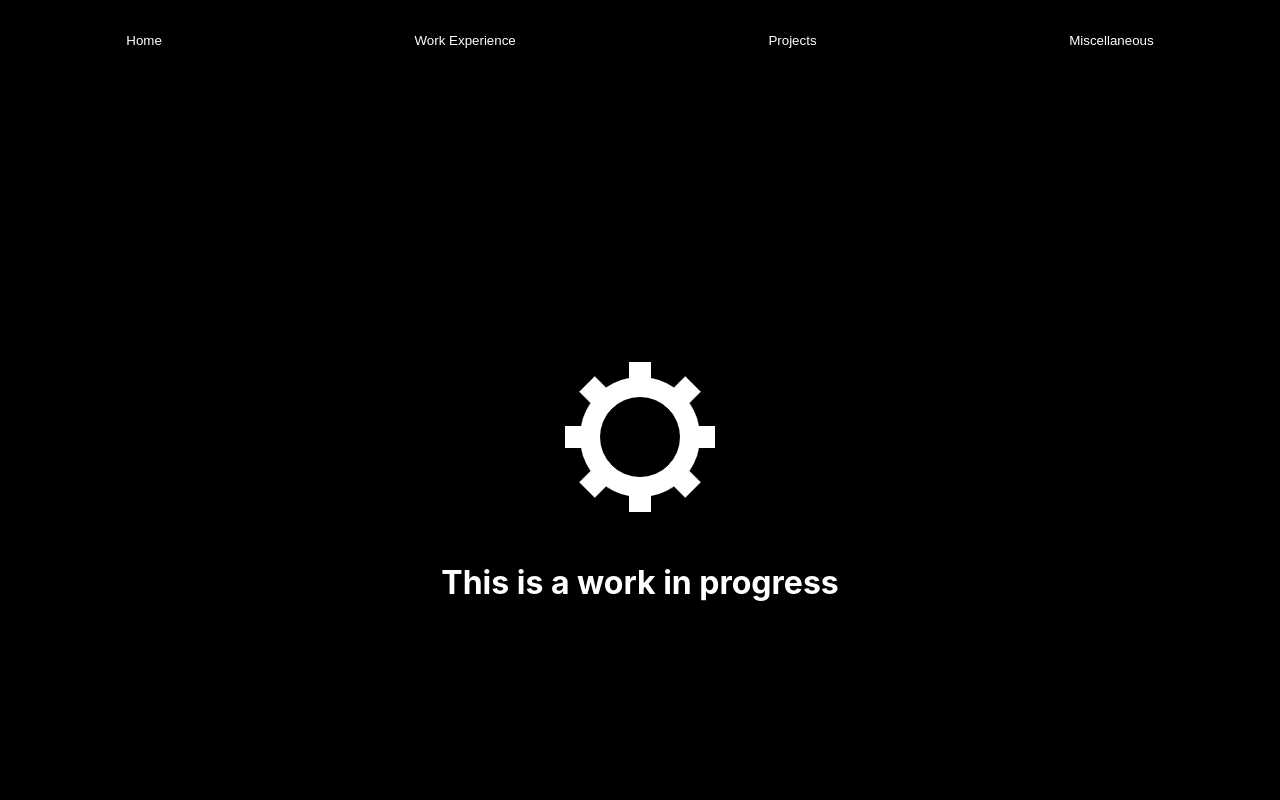
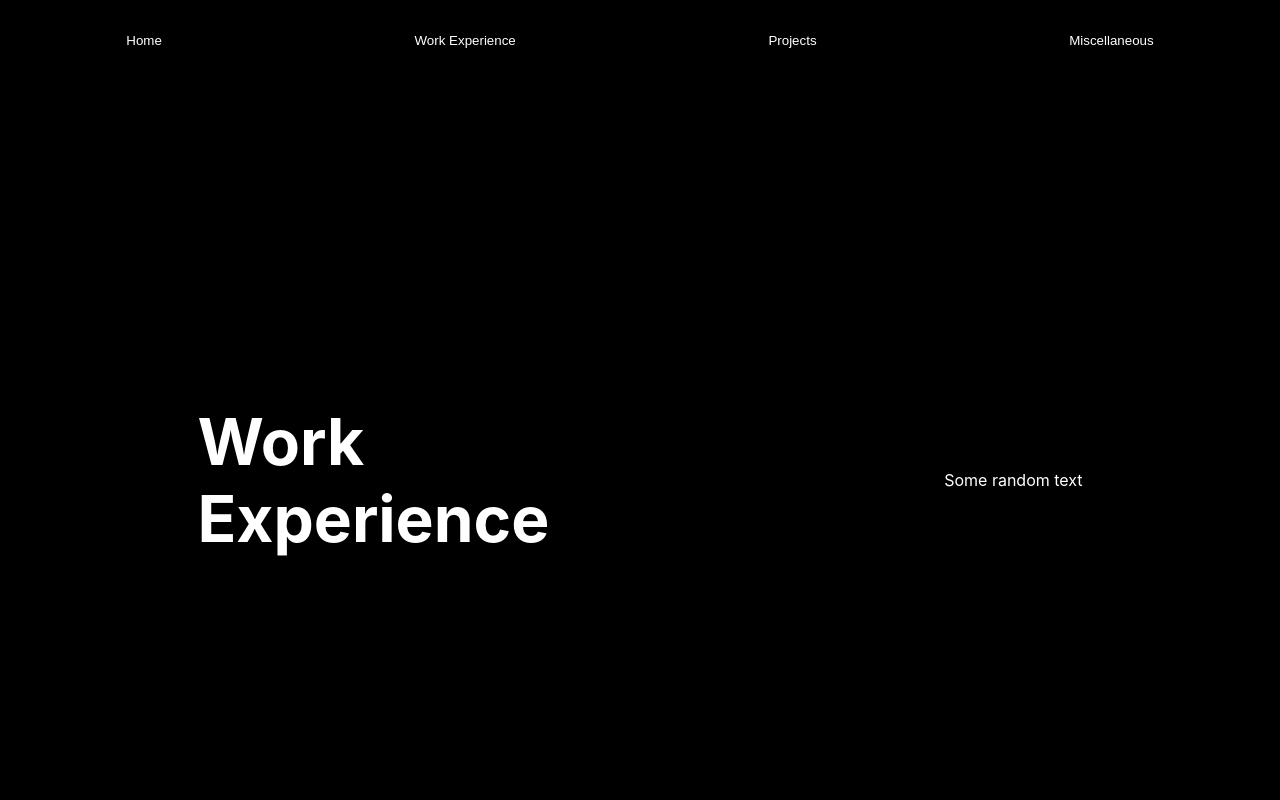
Before and after one commit to aditya000028/portfolio, a React (Create React App) app: page /work-experience in a window 1280 px wide. Shown: the top 800 px of the page. Built offline with nearby package versions, Linux system fonts and the light colour scheme; no server answers; what aws-amplify would draw is missing.

Commit message:
Created greeting for work experience

```diff
--- /dev/null
+++ b/src/components/work-experience-greeting/workExperienceGreeting.js
@@ -0,0 +1,19 @@
+import classes from "./workExperienceGreeting.module.css";
+
+function WorkExperienceGreeting() {
+  return (
+    <div className={classes.workExperienceGreeting}>
+      <div className={classes.content}>
+        <div className={classes.workExperienceText}>
+          <h1>Work</h1>
+          <h1>Experience</h1>
+        </div>
+        <div className={classes.workExperienceDescription}>
+          <p>Some random text</p>
+        </div>
+      </div>
+    </div>
+  );
+}
+
+export default WorkExperienceGreeting;
--- /dev/null
+++ b/src/components/work-experience-greeting/workExperienceGreeting.module.css
@@ -0,0 +1,31 @@
+.workExperienceGreeting {
+  width: 100%;
+  height: 100%;
+  min-height: 100vh;
+  display: flex;
+  align-items: center;
+  justify-content: center;
+  background-color: black;
+}
+
+.workExperienceGreeting .content {
+  width: 100%;
+  height: 100%;
+  color: white;
+  display: flex;
+  justify-content: space-around;
+  flex-wrap: wrap;
+}
+
+.workExperienceGreeting .workExperienceDescription {
+  display: flex;
+  align-items: center;
+}
+
+.workExperienceGreeting .content .workExperienceText {
+  font-size: 200%;
+}
+
+.workExperienceGreeting .content .workExperienceText h1 {
+  margin: 0;
+}
--- a/src/pages/work-experience/WorkExperience.js
+++ b/src/pages/work-experience/WorkExperience.js
@@ -1,7 +1,13 @@
 import UnderConstruction from "../../components/under-construction/underConstruction";
+import WorkExperienceGreeting from "../../components/work-experience-greeting/workExperienceGreeting";
 
 function WorkExperiencePage() {
-  return <UnderConstruction />;
+  return (
+    <div>
+      <WorkExperienceGreeting />
+      <UnderConstruction />
+    </div>
+  );
 }
 
 export default WorkExperiencePage;
```
